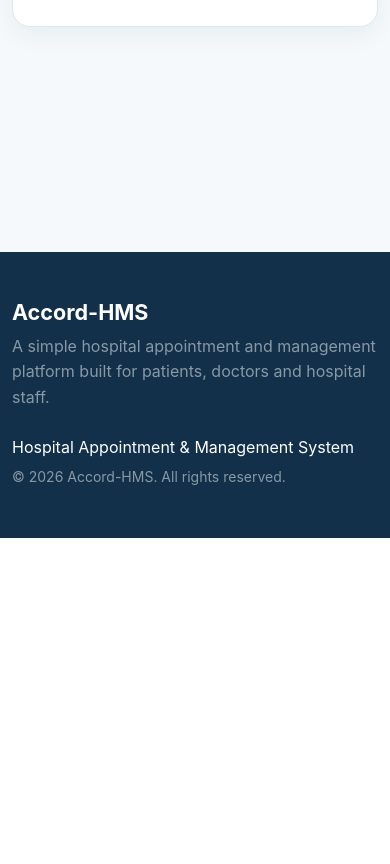
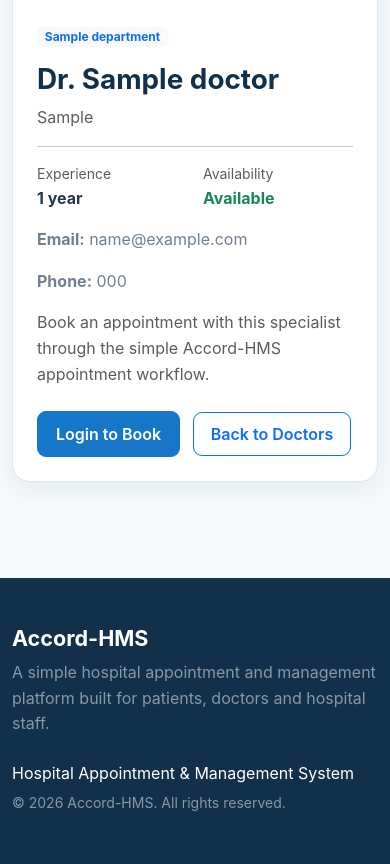
Before and after one commit to adityatiwari-git/Accord-HMS, a Django app: page /doctors/1/ in a window 390 px wide. Shown: the part 540-1404 px from the top of the page. Before the commit the page ends 1078 px from the top, so only its background shows below. Run offline with Django 5.2, Linux system fonts and the light colour scheme; tables that the repository leaves empty hold one stand-in row (values such as "Sample post").

Commit message:
Improve doctor profile UI

```diff
--- a/templates/doctor.html
+++ b/templates/doctor.html
@@ -6,25 +6,34 @@
 <section class="py-5">
     <div class="container">
         <div class="row justify-content-center">
-            <div class="col-lg-8">
-                <div class="feature-card text-center">
-                    <div class="doctor-avatar mx-auto mb-3">Dr</div>
-                    <h1>Dr. {{ doctor.name }}</h1>
-                    <p class="text-primary fw-semibold">{{ doctor.department.name }}</p>
-                    <p><strong>Qualification:</strong> {{ doctor.qualification }}</p>
-                    <p><strong>Experience:</strong> {{ doctor.experience }} year{{ doctor.experience|pluralize }}</p>
-                    {% if doctor.email %}
-                    <p><strong>Email:</strong> {{ doctor.email }}</p>
-                    {% endif %}
-                    {% if doctor.phone %}
-                    <p><strong>Phone:</strong> {{ doctor.phone }}</p>
-                    {% endif %}
-
-                    {% if user.is_authenticated %}
-                    <a href="{% url 'book_doctor' doctor.id %}" class="btn btn-primary mt-2">Book Appointment</a>
-                    {% else %}
-                    <a href="{% url 'login' %}" class="btn btn-primary mt-2">Login to Book</a>
-                    {% endif %}
+            <div class="col-lg-9">
+                <div class="feature-card p-0 overflow-hidden">
+                    <div class="row g-0">
+                        <div class="col-md-5">
+                            <div class="doctor-photo doctor-photo-1 h-100" style="min-height:420px"></div>
+                        </div>
+                        <div class="col-md-7 p-4 p-lg-5">
+                            <span class="badge bg-light text-primary mb-3">{{ doctor.department.name }}</span>
+                            <h1 class="fw-bold" style="color:var(--navy)">Dr. {{ doctor.name }}</h1>
+                            <p class="text-muted">{{ doctor.qualification }}</p>
+                            <hr>
+                            <div class="row g-3 mb-3">
+                                <div class="col-6"><small class="text-muted d-block">Experience</small><strong>{{ doctor.experience }} year{{ doctor.experience|pluralize }}</strong></div>
+                                <div class="col-6"><small class="text-muted d-block">Availability</small><strong class="text-success">{% if doctor.available %}Available{% else %}Unavailable{% endif %}</strong></div>
+                            </div>
+                            {% if doctor.email %}<p><strong>Email:</strong> {{ doctor.email }}</p>{% endif %}
+                            {% if doctor.phone %}<p><strong>Phone:</strong> {{ doctor.phone }}</p>{% endif %}
+                            <p class="text-muted">Book an appointment with this specialist through the simple Accord-HMS appointment workflow.</p>
+                            {% if doctor.available %}
+                                {% if user.is_authenticated %}
+                                <a href="{% url 'book_doctor' doctor.id %}" class="btn btn-primary mt-2">Book Appointment</a>
+                                {% else %}
+                                <a href="{% url 'login' %}?next={% url 'book_doctor' doctor.id %}" class="btn btn-primary mt-2">Login to Book</a>
+                                {% endif %}
+                            {% else %}<button class="btn btn-secondary mt-2" disabled>Currently Unavailable</button>{% endif %}
+                            <a href="{% url 'doctors' %}" class="btn btn-outline-primary mt-2 ms-2">Back to Doctors</a>
+                        </div>
+                    </div>
                 </div>
             </div>
         </div>
```
